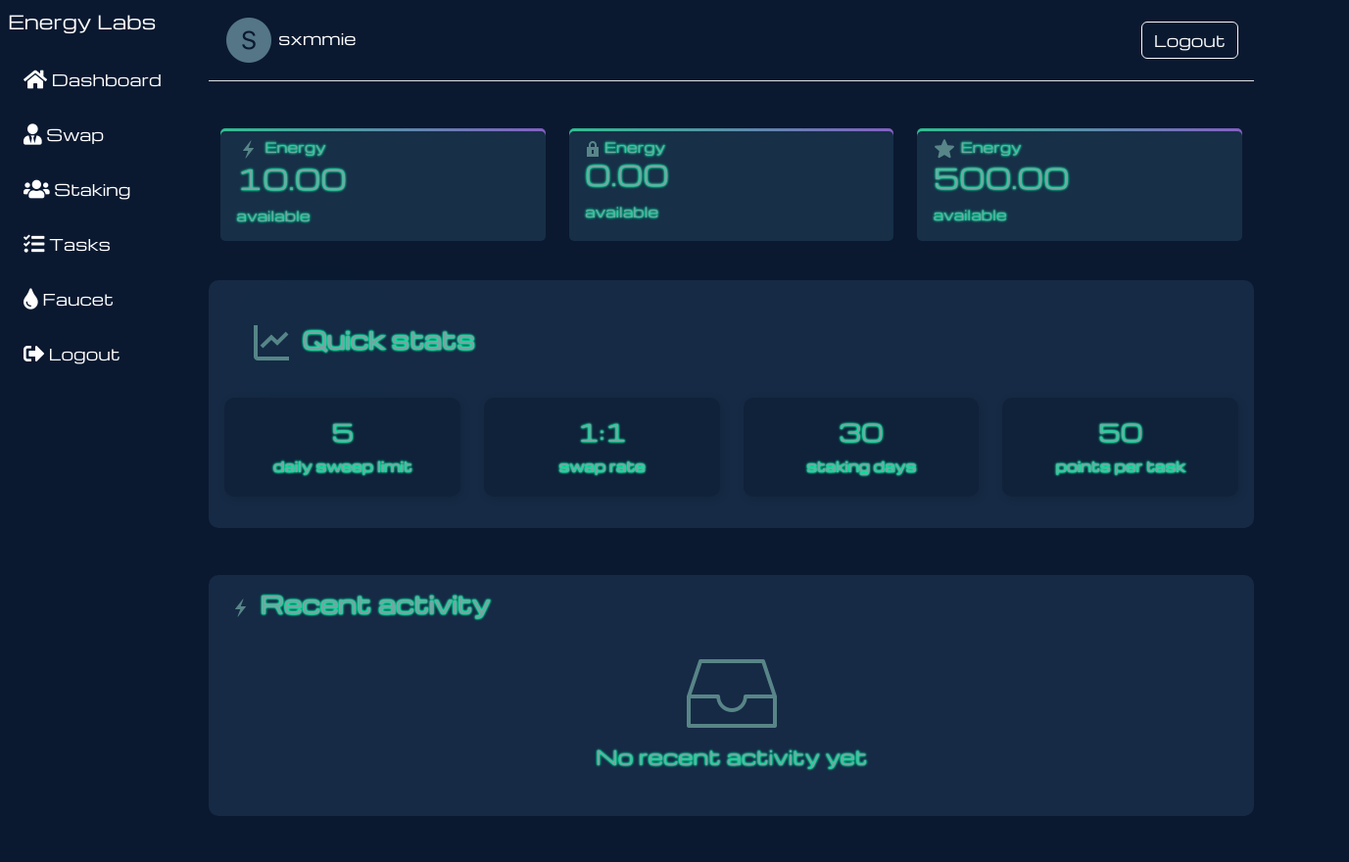
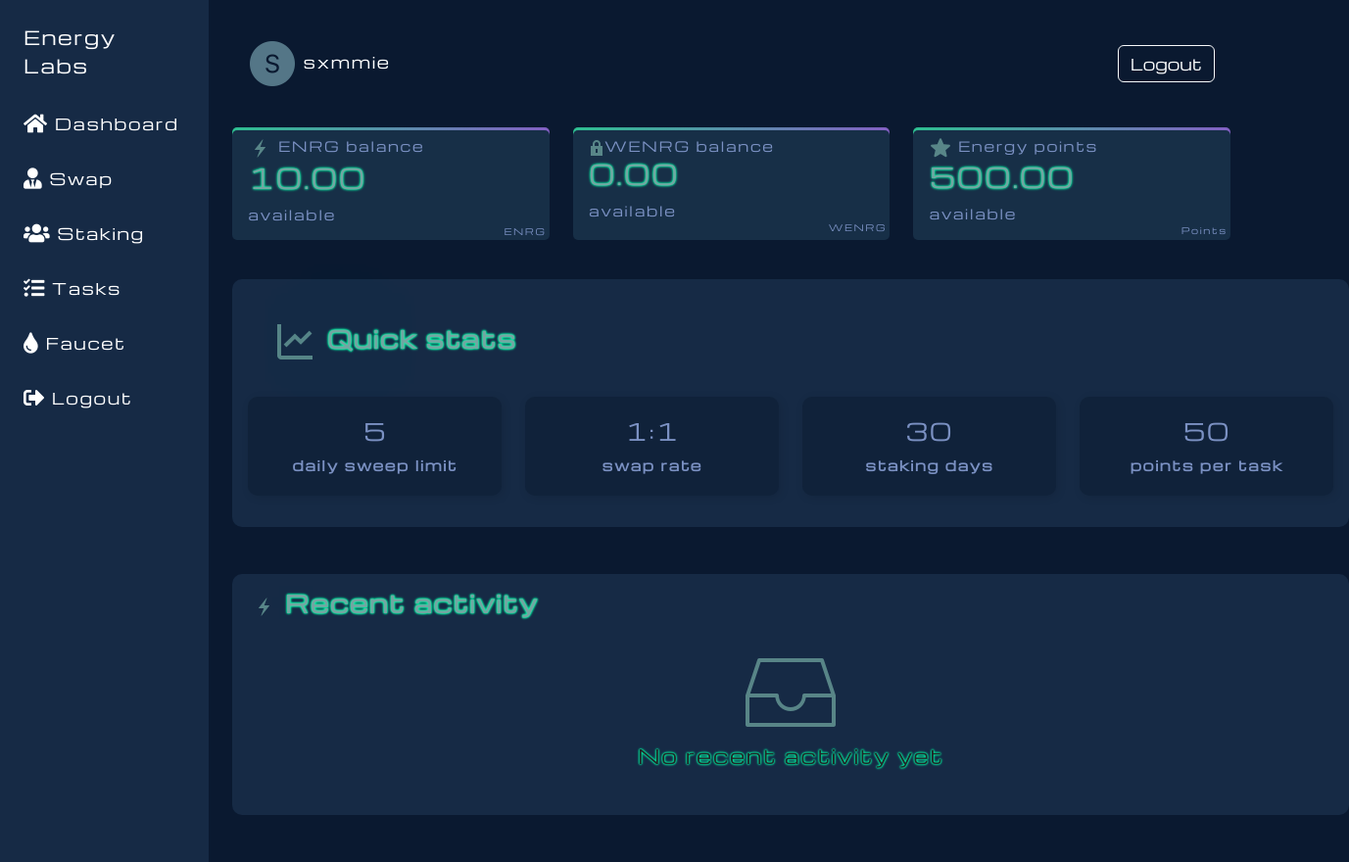
Before and after one commit to Yell0w-Man/Dashboard, a plain HTML site: page index.html in a window 1280 px wide. Shown: the whole page at 98% size, 1377 px wide, since content can reach past the window. Before the commit the page ends 857 px from the top, so only its background shows below. Drawn offline with nearby package versions, Linux system fonts and the light colour scheme.

Commit message:
feat: add new changes made to html and css files

```diff
--- a/index.css
+++ b/index.css
@@ -8,12 +8,15 @@
 
 body {
     font-family: 'Michroma-Regular';
+    overflow-x: hidden;
     background-color: rgb(10 25 48);
+    letter-spacing: 0.1em;
     @media (max-width:480px) {
         font-size: xx-small !important;
 
 
     }
+
 }
 .side-bar {
     background: rgb(22 42 69);
@@ -77,6 +80,7 @@ h6 {
     left: 0;
     height: 1em;
     width: 100%;
+    pointer-events: none;
     background: #8360c3;
     background: -webkit-linear-gradient(to left, #2ebf91, #8360c3);
     background: linear-gradient(to right, #2ebf91, #8360c3);
@@ -89,10 +93,20 @@ h6 {
         margin-left: 4em;
     }
 }
+.header{
+    border-bottom: rgb(123 145 195);
+}
+h3{
+     color: rgb(113 167 162);
+      text-shadow:
+   0 0 2px #0fa, 0 0 3px #0fa, 0 0 300px #0fa, 0 0 251px #0fa;
+}
 
+small{
+ color: rgb(123 145 195);
+}
 .box {
     background-color: rgb(23 47 71);
-    color: rgb(113 167 162);
     padding: 0.2em;
     padding-left: 1em;
     text-align: left;
@@ -101,8 +115,6 @@ h6 {
     z-index: 1;
     height: 7em;
     padding-bottom: 0.2em;
-  text-shadow:
-   0 0 2px #0fa, 0 0 3px #0fa, 0 0 300px #0fa, 0 0 251px #0fa;
     @media (max-width:480px) {
         width: 70%;
         align-self: center;
@@ -110,6 +122,7 @@ h6 {
         height: 9em;
         margin-left: 4em;
     }
+
 }
 
 .container-custom {
@@ -117,21 +130,25 @@ h6 {
     padding: 1em;
     border-radius: 10px;
     margin-top: 1em !important;
-width: 81em !important;
+width: 75em !important;
 }
 
 .box2 {
     background-color: rgb(16 34 58);
-    color: rgb(113 167 162);
+    color: rgb(123 145 195);
     padding: 20px;
     text-align: center;
     border-radius: 10px;
     box-shadow: 2px 2px 10px rgba(0, 0, 0, 0.1);
-   text-shadow:
-  0 0 2px #0fa, 0 0 2px #0fa, 0 0 3px #0fa, 0 0 300px #0fa, 0 0 251px #0fa;
+
     font-weight: bold;
 }
 
+.right{
+    font-size: xx-small;
+    text-align: right;
+color: rgb(123 145 195);
+}
 .heading {
     font-size: 24px;
     font-weight: bold;
@@ -147,12 +164,11 @@ width: 81em !important;
     padding: 30px;
     border-radius: 10px;
     position: relative;
-    width: 81em !important;
+    width: 75em !important;
 }
 
-.sidebarMenu {
-    min-width: 200px;
-    width: ;
+#sidebarMenu {
+
     background-color:rgb(22 42 69) ;
 }
 
@@ -173,7 +189,7 @@ width: 81em !important;
 
 .content {
     text-align: center;
-    font-size: 20px;
+    font-size: 20px;e
     color: rgb(113 167 162);
     margin-top: 40px;
      text-shadow:
--- a/index.html
+++ b/index.html
@@ -20,7 +20,7 @@
             </div>
         </nav>
         <div class="collapse d-md-block text-white p-2 w-25" id="sidebarMenu">
-            <div class="sidebar-heading mb-3">Energy Labs</div>
+            <div class="m-3 mb-3 sidebar-heading">Energy Labs</div>
             <ul class="nav nav-pills flex-column">
                 <li class="nav-item"><a href="#" class="nav-link text-white p-3"><i class="fas fa-home fa-lg"></i>
                         Dashboard</a></li>
@@ -54,40 +54,40 @@
 </div> -->
 
 
-        <div class="col col-10 flex-grow-1">
-            <header class="d-flex justify-content-between align-items-center p-3 text-light border-bottom">
+        <div class="col col-10 flex-grow-1 p-4">
+            <header class="d-flex justify-content-between align-items-center p-3 text-light header">
                 <h6 class="mb-0"><img src="assets/images/icons8-circled-s-50.png" alt=""> sxmmie</h6>
                 <button class="btn btn-outline-light" onclick="logout()">Logout</button>
 
             </header>
-            <div class="container my-4">
+            <div class=" my-4">
                 <div class="row">
                     <div class="col-md-4 col-12 mb-4">
                         <div class="box-wrapper gradient-margin">
                             <div class="box">
-                                <small><img src="assets/images/icons8-flash-25.png" alt=""> Energy</small> <br>
-                                <h3>10.00</h3> <small>available</small>
+                                <small><img src="assets/images/icons8-flash-25.png" alt=""> ENRG balance</small> <br>
+                                <h3>10.00</h3> <small>available</small> <p class="right">ENRG</p>
                             </div>
                         </div>
                     </div>
                     <div class="col-md-4 col-12 mb-4">
                         <div class="box-wrapper gradient-margin">
                             <div class="box">
-                                <small><img src="assets/images/icons8-padlock-16.png" alt=""> Energy</small> <br>
-                                <h3>0.00</h3> <small>available</small>
+                                <small><img src="assets/images/icons8-padlock-16.png" alt="">WENRG balance</small> <br>
+                                <h3>0.00</h3> <small>available</small> <P class="right">WENRG</P>
                             </div>
                         </div>
                     </div>
                     <div class="col-md-4 col-12 mb-4 ">
                         <div class="box-wrapper gradient-margin">
-                            <div class="box"><small><img src="assets/images/icons8-star-24.png" alt=""> Energy</small>
+                            <div class="box"><small><img src="assets/images/icons8-star-24.png" alt=""> Energy points</small>
                                 <br>
-                                <h3>500.00</h3> <small>available</small><br>
+                                <h3>500.00</h3> <small>available</small><br> <p class="right">Points</p>
                             </div>
                         </div>
                     </div>
-
-                    <div class="container container-custom ">
+                </div>
+                    <div class="container container-custom">
                         <div class="row">
                             <div class="col-12">
                                 <h2 class="heading p-4"><img src="" alt=""><img src="assets/images/icons8-graph-48.png"
@@ -126,8 +126,6 @@
                         <p class="content"><img src="assets/images/icons8-inbox-100.png" alt=""><br>
                             No recent activity yet</p>
                     </div>
-
-                </div>
             </div>
         </div>
     </div>
```
